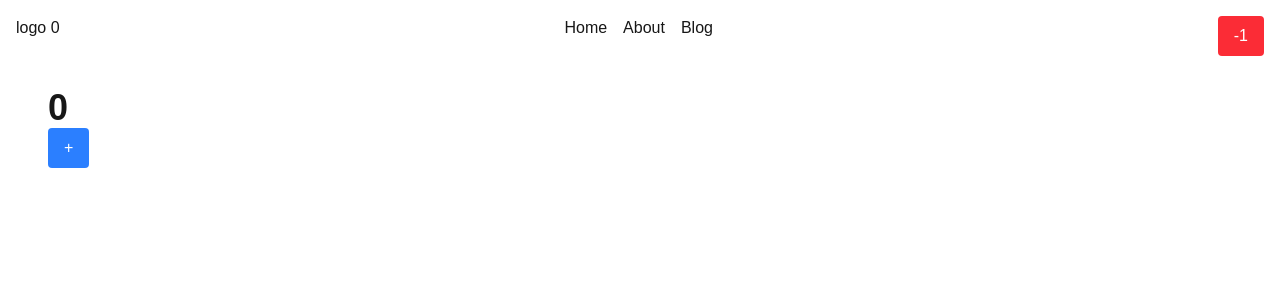
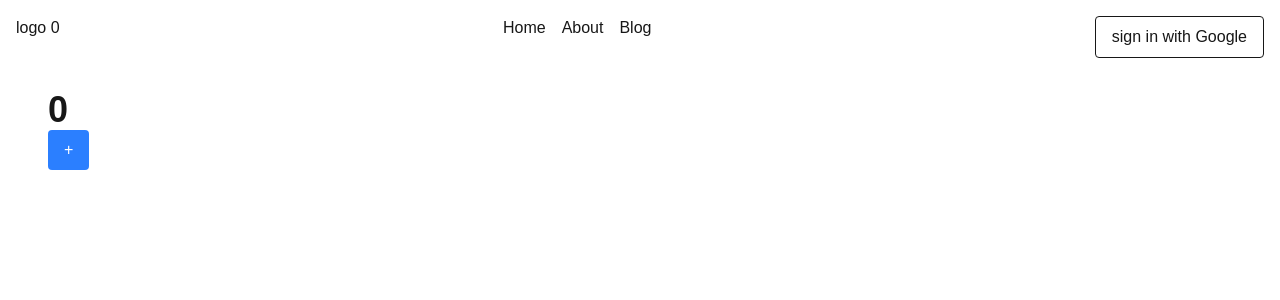
Before and after one commit to KUMANAN17/newapp, a Next.js app: page / in a window 1280 px wide. Shown: the top 300 px of the page. Built offline with nearby package versions, Linux system fonts and the light colour scheme; no server answers.

Commit message:
file added

```diff
--- a/components/common/Header.jsx
+++ b/components/common/Header.jsx
@@ -1,6 +1,7 @@
 
 
 "use client";
+import { signInWithGoogle } from '@/firebase';
 import useCounterStore from '@/store/useCounterStore';
 import Link from 'next/link';
 import { useState } from 'react';
@@ -8,19 +9,27 @@ import { useState } from 'react';
 
 
 const Header = ({ }) => {
-        const [isLoggedIn, setIsLoggedIn] = useState(true);
-        const{count , decrease}=useCounterStore()
+        const [isLoggedIn, setIsLoggedIn] = useState(false);
+        const { count, decrease } = useCounterStore();
 
         const navItem = [
                 { href: '/', label: 'Home' },
                 { href: '/about', label: 'About' },
                 { href: '/blog', label: 'Blog' },
         ];
+
+        const handleSignIn = async () => {
+                try {
+                        await signInWithGoogle();
+                        setIsLoggedIn(true);
+                } catch (error) {
+                        console.error("Google sign-in failed:", error);
+                }
+        };
+
         return (
                 <div className="flex justify-between">
-
                         <h1>logo {count}</h1>
-
                         <ul className="flex gap-4">
                                 {
                                         navItem.map((item, index) => (
@@ -32,14 +41,8 @@ const Header = ({ }) => {
                                         ))
                                 }
                         </ul >
-{
-<button onClick={decrease} className="text-white bg-red-500 px-4 py-2 rounded">-1</button>
-}
-
-
-
+                        <button className="border px-4 py-2 rounded" onClick={handleSignIn}>sign in with Google</button>
                 </div>
-
-    )
-}
+        );
+};
 export default Header;
--- a/components/pages/Homepages.jsx
+++ b/components/pages/Homepages.jsx
@@ -2,19 +2,25 @@
 import React, { useEffect, useState } from "react";
 import Header from "../common/Header";
 import useCounterStore from "@/store/useCounterStore";
+import { onAuthStateChanged } from "firebase/auth";
+import { auth } from "@/firebase"; // Make sure you have an auth export from your firebase config
 
 
 const Homepages = () => {
     const name = "Kumanan";
     const age = "26";
+const [user, setUser] = useState(null);
 
+useEffect(() => {
+    const unsubscribe = onAuthStateChanged(auth, (user) => {
+        setUser(user);
+    });
+    return () => unsubscribe();
+}, []);
+
+console.log(user);
 
 const { count, increase } = useCounterStore();
-
-    useEffect(() => {
-        console.log("Render!")
-    }, [])
-
     return (
         <div className="m-4">
 
@@ -30,6 +36,9 @@ const { count, increase } = useCounterStore();
                 >
                     +
                 </button>
+                {user && (
+                    <h2>Welcome my project, {user.displayName}</h2>
+                )}
             </div>
         </div>
     );
```
Lines whose indentation alone changed are shown as unchanged.
